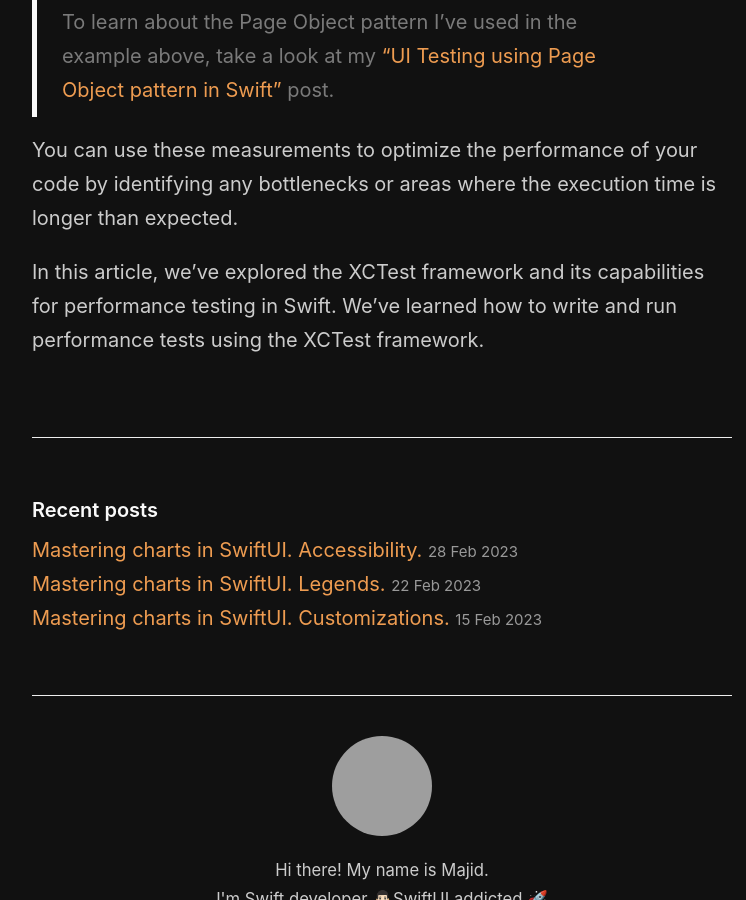
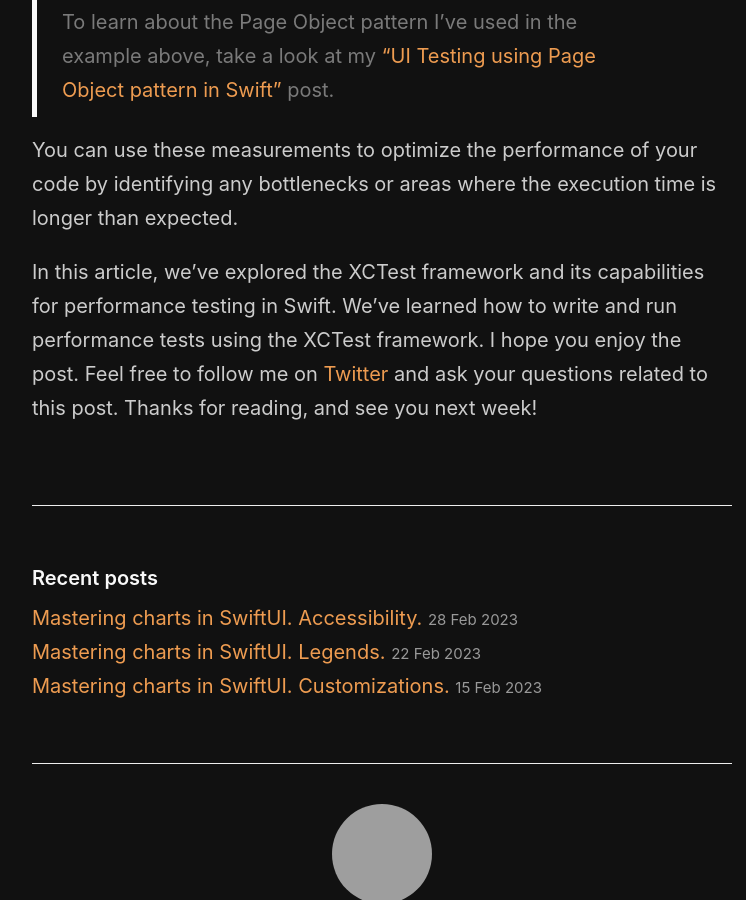
Before and after one commit to mecid/mecid.github.io, a Jekyll site: the page built from _posts/2023-03-15-performance-testing-in-swift-using-xctest-framework.md, in a window 1280 px wide and 900 px high, scrolled down 2631 px, cut to the strip 0-900 px from the top of the window. Shown: the whole strip, without its empty margins (258-1004 px from the left). Built offline with Jekyll 4.4.1, drawn with Linux system fonts in a browser that asks for light colours; grey boxes are pictures that could not be loaded.

Commit message:
conclusion in performance testing post tuned

```diff
--- a/_posts/2023-03-15-performance-testing-in-swift-using-xctest-framework.md
+++ b/_posts/2023-03-15-performance-testing-in-swift-using-xctest-framework.md
@@ -77,4 +77,4 @@ As you can see in the example above, we create an instance of the XCTMemoryMetri
 
 You can use these measurements to optimize the performance of your code by identifying any bottlenecks or areas where the execution time is longer than expected.
 
-In this article, we've explored the XCTest framework and its capabilities for performance testing in Swift. We've learned how to write and run performance tests using the XCTest framework.
+In this article, we've explored the XCTest framework and its capabilities for performance testing in Swift. We've learned how to write and run performance tests using the XCTest framework. I hope you enjoy the post. Feel free to follow me on [Twitter](https://twitter.com/mecid) and ask your questions related to this post. Thanks for reading, and see you next week!
```
